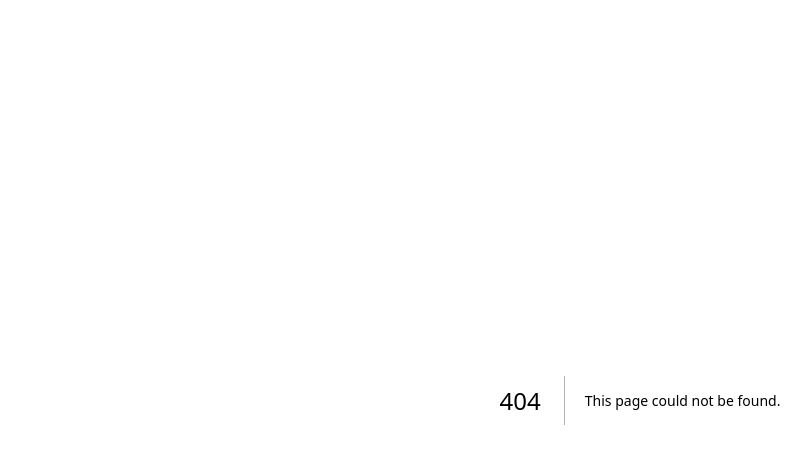
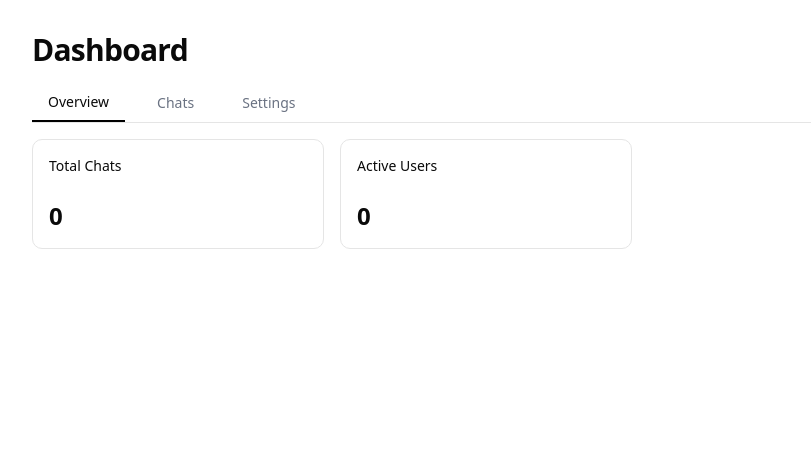
Before and after one commit to bdatamcol/whatsapp, a Next.js app: page /assistant/dashboard in a window 1280 px wide. Before the commit this address had no page. Shown: the top 464 px of the page, without its empty margins (0-811 px from the left). Built offline with nearby package versions, Linux system fonts and the light colour scheme.

Commit message:
Feat(auth): redirect users to role-based dashboard after login

```diff
--- a/src/app/components/Panel.tsx
+++ b/src/app/(admin)/dashboard/home/Panel.tsx
@@ -1,7 +1,7 @@
 'use client';
 
 import { useEffect, useState } from 'react';
-import { Card, CardContent, CardHeader, CardTitle } from './ui/card';
+import { Card, CardContent, CardHeader, CardTitle } from '../../../components/ui/card';
 import { MessageCircle, BarChart, Zap } from 'lucide-react';
 import {
   LineChart, Line, XAxis, YAxis, CartesianGrid, Tooltip, Legend, ResponsiveContainer
--- a/src/app/page.tsx
+++ b/src/app/(admin)/dashboard/page.tsx
@@ -3,12 +3,12 @@
 import { useEffect, useState } from 'react';
 import { useRouter } from 'next/navigation';
 import { supabase } from '@/lib/supabase/client.supabase';
-import Panel from '@/app/components/Panel';
+import Panel from '@/app/(admin)/dashboard/home/Panel';
 import Leads from '@/app/components/Leads';
 import Settings from '@/app/components/Settings';
 import Marketing from '@/app/components/MarketingDashboard';
-import WhatsAppPanel from './components/whatsapp/WhatsAppPanel';
-import ContactList from './components/ContactList';
+import ContactList from '@/app/components/ContactList';
+import WhatsAppPanel from '@/app/components/whatsapp/WhatsAppPanel';
 
 export default function Home() {
   const router = useRouter();
--- /dev/null
+++ b/src/app/(assistant)/assistant/dashboard/page.tsx
@@ -0,0 +1,47 @@
+//dashboard para el asistente
+'use client'
+
+import { redirect } from "next/navigation"
+
+export default function AssistantDashboard() {
+  return (
+    <div className="flex-1 space-y-4 p-4 md:p-8 pt-6">
+      <div className="flex items-center justify-between space-y-2">
+        <h2 className="text-3xl font-bold tracking-tight">Dashboard</h2>
+      </div>
+      <div className="space-y-4">
+        <div className="border-b">
+          <div className="flex space-x-4">
+            <button className="px-4 py-2 text-sm font-medium border-b-2 border-black">Overview</button>
+            <button className="px-4 py-2 text-sm font-medium text-gray-500 hover:text-black">Chats</button>
+            <button className="px-4 py-2 text-sm font-medium text-gray-500 hover:text-black">Settings</button>
+          </div>
+        </div>
+        <div className="space-y-4">
+          <div className="grid gap-4 md:grid-cols-2 lg:grid-cols-4">
+            <div className="rounded-lg border p-4">
+              <div className="flex flex-row items-center justify-between space-y-0 pb-2">
+                <div className="text-sm font-medium">
+                  Total Chats
+                </div>
+              </div>
+              <div className="pt-4">
+                <div className="text-2xl font-bold">0</div>
+              </div>
+            </div>
+            <div className="rounded-lg border p-4">
+              <div className="flex flex-row items-center justify-between space-y-0 pb-2">
+                <div className="text-sm font-medium">
+                  Active Users
+                </div>
+              </div>
+              <div className="pt-4">
+                <div className="text-2xl font-bold">0</div>
+              </div>
+            </div>
+          </div>
+        </div>
+      </div>
+    </div>
+  )
+}
--- a/src/app/(auth)/login/page.tsx
+++ b/src/app/(auth)/login/page.tsx
@@ -20,20 +20,39 @@ export default function LoginForm() {
         setLoading(true);
 
         try {
+            // 1. Iniciar sesión
             const { data, error } = await supabase.auth.signInWithPassword({ email, password });
-            if (error) throw error;
+            if (error || !data.session) throw error || new Error('No se pudo iniciar sesión');
 
+            // 2. Obtener el perfil usando el id del usuario autenticado
+            const user = data.session.user;
+
+            const { data: profile, error: profileError } = await supabase
+                .from('profiles')
+                .select('role')
+                .eq('id', user.id)
+                .maybeSingle();
+
+            if (profileError || !profile?.role) throw new Error("Perfil no encontrado");
             // Guardar el token en una cookie
             document.cookie = `sb-access-token=${data.session.access_token}; path=/; max-age=${60 * 60 * 24 * 7}`; // 7 días
 
-            router.replace('/');
-            router.refresh();
-        } catch (error) {
+            // 3. Redirigir según el rol
+            if (profile.role === 'admin') {
+                router.replace('/dashboard');
+            } else if (profile.role === 'assistant') {
+                router.replace('/assistant/dashboard');
+            } else {
+                throw new Error('Rol desconocido');
+            }
+
+        } catch (error: any) {
             setError(error.message);
         } finally {
             setLoading(false);
         }
     };
+
 
     return (
         <div className="flex items-center justify-center min-h-screen bg-gray-100">
--- a/src/middleware.ts
+++ b/src/middleware.ts
@@ -35,6 +35,25 @@ export async function middleware(request: NextRequest) {
         // Verificar el token con Supabase
         const { data: { user }, error } = await supabase.auth.getUser(token);
 
+        // Token válido, redirigir a dashboard si está en `/`
+        if (request.nextUrl.pathname === '/') {
+            // Traer el perfil del usuario
+            const { data: profile } = await supabase
+                .from('profiles')
+                .select('role')
+                .eq('id', user.id)
+                .maybeSingle();
+
+            const redirectPath =
+                profile?.role === 'admin'
+                    ? '/(admin)/dashboard'
+                    : profile?.role === 'assistant'
+                        ? '/(assistant)/dashboard'
+                        : '/login';
+
+            return NextResponse.redirect(new URL(redirectPath, request.url));
+        }
+
         if (error || !user) {
             // Si hay error o no hay usuario, eliminar la cookie y redirigir al login
             const response = NextResponse.redirect(new URL('/login', request.url));
```
Also changed, not shown: src/app/(admin)/dashboard/assignments/page.tsx (renamed from src/app/(admin)/assignments/page.tsx).
